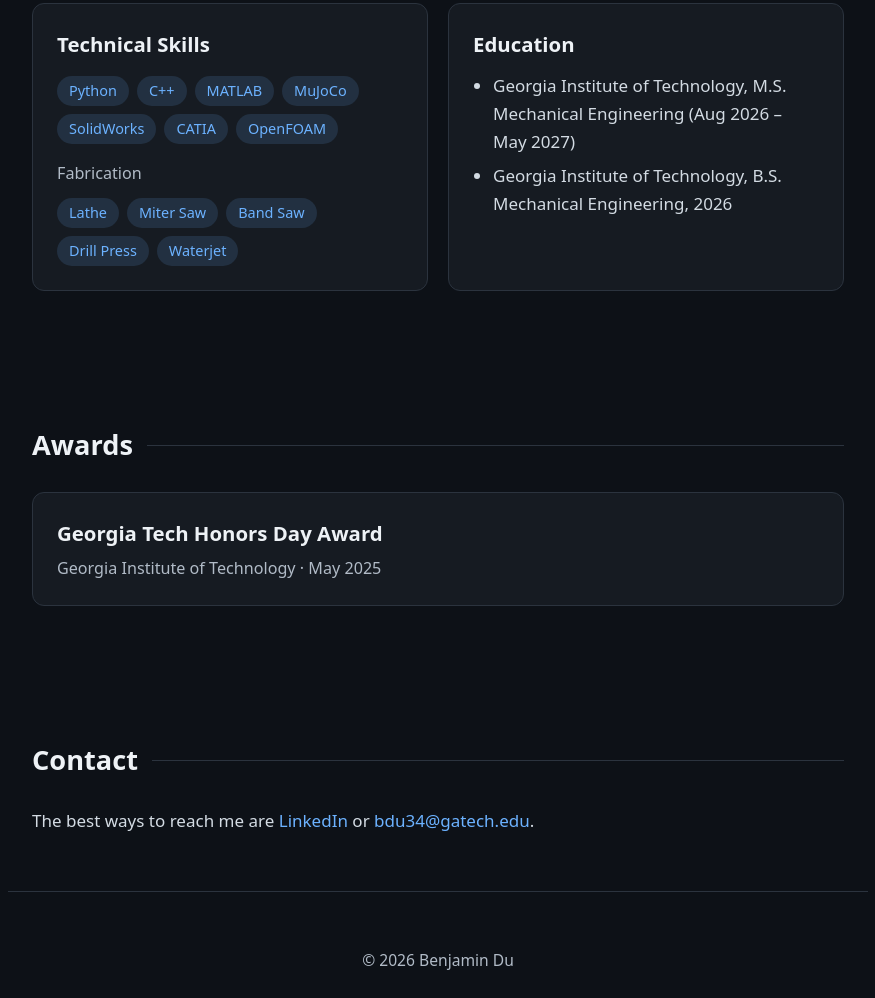
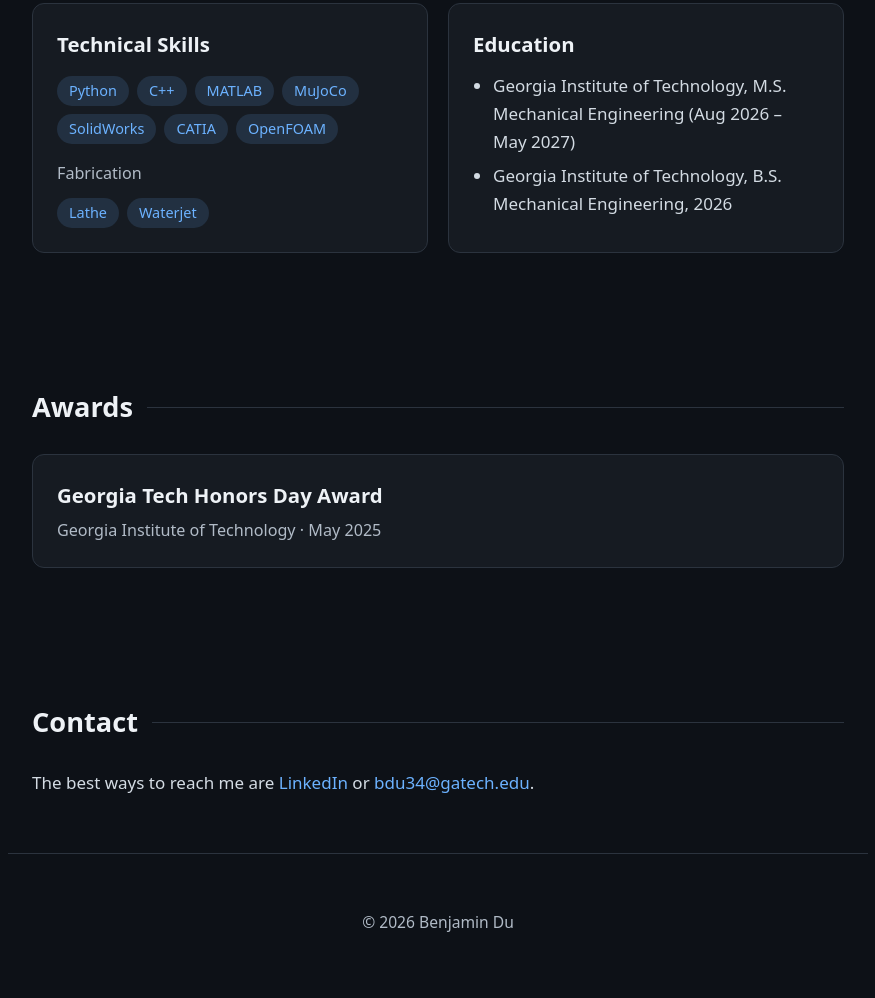
Before and after one commit to iambendu/iambendu.github.io, a plain HTML site: page index.html in a window 1280 px wide. Shown: the part 5903-6901 px from the top of the page, without its empty margins (202-1077 px from the left). Drawn offline with Linux system fonts and the light colour scheme.

Commit message:
Update fabrication tags in index.html
Removed 'Miter Saw', 'Band Saw', and 'Drill Press' from tags.

```diff
--- a/index.html
+++ b/index.html
@@ -430,7 +430,7 @@
         </div>
         <div class="meta" style="margin-top:16px;">Fabrication</div>
         <div class="tags" style="margin-top:0;">
-          <span>Lathe</span><span>Miter Saw</span><span>Band Saw</span><span>Drill Press</span><span>Waterjet</span>
+          <span>Lathe</span><span>Waterjet</span>
         </div>
       </div>
       <div class="card reveal">
```
